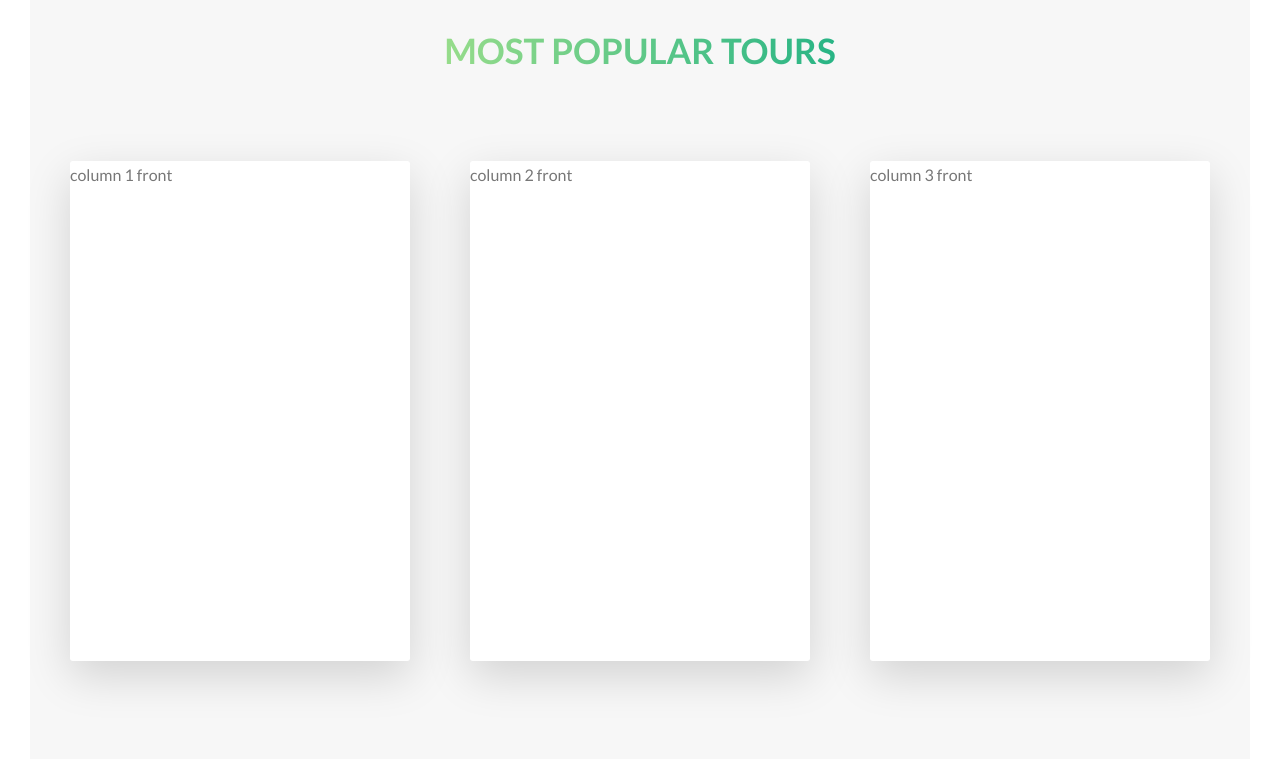
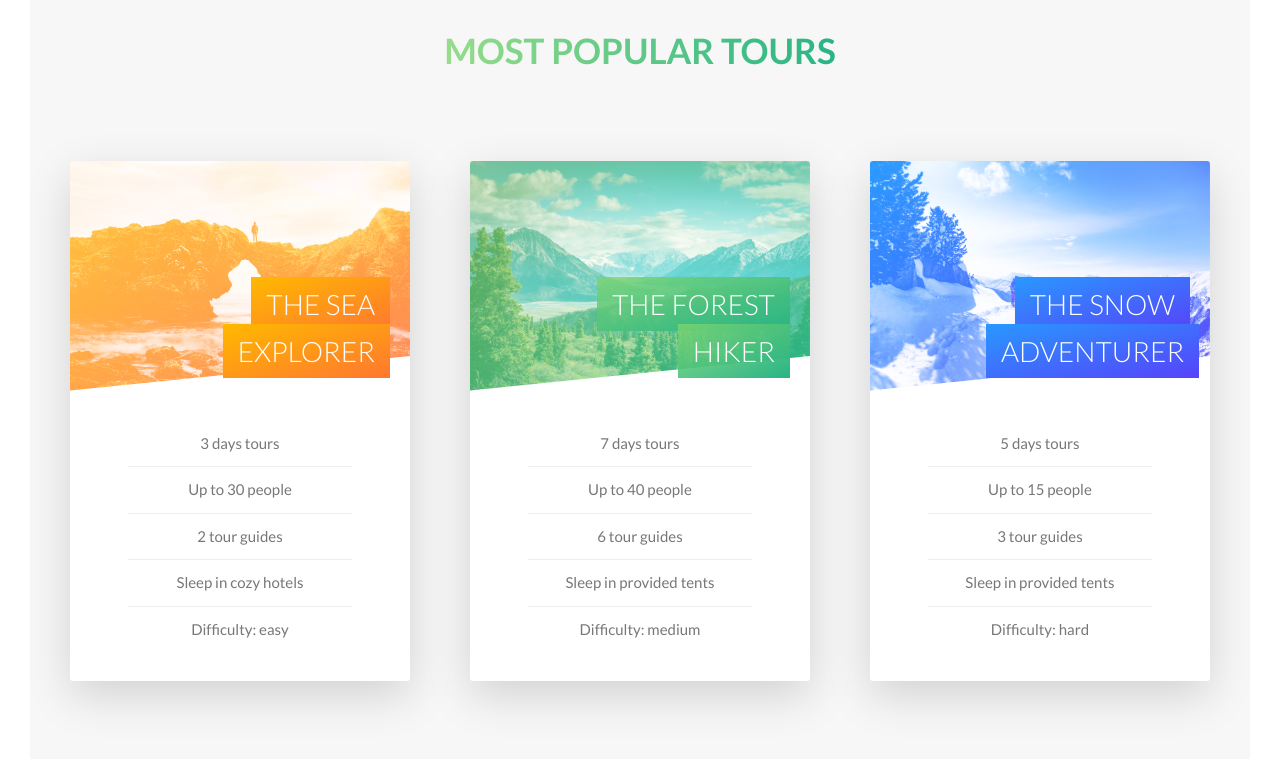
Before and after one commit to dhrubach/advanced-css-sass, a website: page vanilla-css-sass/index.html in a window 1280 px wide. Shown: the part 2149-2908 px from the top of the page. Drawn offline with Linux system fonts and the light colour scheme.

Commit message:
udpate : tours card - front face styling

```diff
--- a/vanilla-css-sass/index.html
+++ b/vanilla-css-sass/index.html
@@ -126,7 +126,21 @@
 					<div class="col col-1-3">
 						<div class="app-tours__card">
 							<div class="app-tours-card__item app-tours-card--front">
-								column 1 front
+								<div class="app-tours-card__image app-tours-card__image--sea"></div>
+								<h4 class="app-tours-card__header">
+									<span class="app-tours-header__text app-tours-header__text--sea">
+										The Sea Explorer
+									</span>
+								</h4>
+								<div class="app-tours-card__details">
+									<ul>
+										<li>3 days tours</li>
+										<li>Up to 30 people</li>
+										<li>2 tour guides</li>
+										<li>Sleep in cozy hotels</li>
+										<li>Difficulty: easy</li>
+									</ul>
+								</div>
 							</div>
 							<div class="app-tours-card__item app-tours-card--back app-tours-card--back--sea">
 								column 1 back
@@ -137,7 +151,21 @@
 					<div class="col col-1-3">
 						<div class="app-tours__card">
 							<div class="app-tours-card__item app-tours-card--front">
-								column 2 front
+								<div class="app-tours-card__image app-tours-card__image--forest"></div>
+								<h4 class="app-tours-card__header">
+									<span class="app-tours-header__text app-tours-header__text--forest">
+										The Forest Hiker
+									</span>
+								</h4>
+								<div class="app-tours-card__details">
+									<ul>
+										<li>7 days tours</li>
+										<li>Up to 40 people</li>
+										<li>6 tour guides</li>
+										<li>Sleep in provided tents</li>
+										<li>Difficulty: medium</li>
+									</ul>
+								</div>
 							</div>
 							<div class="app-tours-card__item app-tours-card--back app-tours-card--back--forest">
 								column 2 back
@@ -148,7 +176,21 @@
 					<div class="col col-1-3">
 						<div class="app-tours__card">
 							<div class="app-tours-card__item app-tours-card--front">
-								column 3 front
+								<div class="app-tours-card__image app-tours-card__image--snow"></div>
+								<h4 class="app-tours-card__header">
+									<span class="app-tours-header__text app-tours-header__text--snow">
+										The Snow Adventurer
+									</span>
+								</h4>
+								<div class="app-tours-card__details">
+									<ul>
+										<li>5 days tours</li>
+										<li>Up to 15 people</li>
+										<li>3 tour guides</li>
+										<li>Sleep in provided tents</li>
+										<li>Difficulty: hard</li>
+									</ul>
+								</div>
 							</div>
 							<div class="app-tours-card__item app-tours-card--back app-tours-card--back--snow">
 								column 3 back
--- a/vanilla-css-sass/sass/components/_tour-card.scss
+++ b/vanilla-css-sass/sass/components/_tour-card.scss
@@ -4,9 +4,10 @@
 	&__card {
 		position: relative;
 
-		height: 50rem;
+		height: 52rem;
 
 		//* 'perspective' is always applied on the parent element
+		//! new property - 'perspective'
 		-webkit-perspective: 150rem;
 			perspective: 150rem;
 
@@ -30,8 +31,10 @@
 		top: 0;
 		left: 0;
 
+		overflow: hidden;
+
 		width: 100%;
-		height: 50rem;
+		height: 52rem;
 
 		transition: all 1s ease;
 
@@ -51,16 +54,16 @@
 		&--sea {
 			background-image: linear-gradient(
 				to right bottom,
-				rgba($color-primary-light, 0.8),
-				rgba($color-primary-dark, 0.808)
+				rgba($color-secondary-light, 0.8),
+				rgba($color-secondary-dark, 0.808)
 			);
 		}
 
 		&--forest {
 			background-image: linear-gradient(
 				to right bottom,
-				rgba($color-secondary-light, 0.8),
-				rgba($color-secondary-dark, 0.808)
+				rgba($color-primary-light, 0.8),
+				rgba($color-primary-dark, 0.808)
 			);
 		}
 
@@ -72,4 +75,116 @@
 			);
 		}
 	}
+
+	&__image {
+		height: 23rem;
+
+		background-size: cover;
+
+		//! new property - 'background-blend-mode'
+		background-blend-mode: screen;
+
+		-webkit-clip-path: polygon(0 0, 100% 0, 100% 85%, 0 100%);
+			clip-path: polygon(0 0, 100% 0, 100% 85%, 0 100%);
+
+		&--sea {
+			background-image: linear-gradient(
+					to right bottom,
+					$color-secondary-light,
+					$color-secondary-dark
+				),
+				url('../assets/images/nat-5.jpg');
+		}
+
+		&--forest {
+			background-image: linear-gradient(
+					to right bottom,
+					$color-primary-light,
+					$color-primary-dark
+				),
+				url('../assets/images/nat-6.jpg');
+		}
+
+		&--snow {
+			background-image: linear-gradient(
+					to right bottom,
+					$color-tertiary-light,
+					$color-tertiary-dark
+				),
+				url('../assets/images/nat-7.jpg');
+		}
+	}
+
+	&__header {
+		font-size: 2.8rem;
+		font-weight: 300;
+
+		position: absolute;
+		top: 12rem;
+		right: 2rem;
+
+		width: 60%;
+
+		text-align: right;
+		text-transform: uppercase;
+
+		color: $color-white;
+	}
+
+	&__details {
+		padding: 3rem;
+
+		ul {
+			width: 80%;
+			margin: 0 auto;
+
+			list-style: none;
+
+			li {
+				font-size: 1.5rem;
+
+				padding: 1rem;
+
+				text-align: center;
+
+				&:not(:last-child) {
+					border-bottom: 1px solid #eee;
+				}
+			}
+		}
+	}
 }
+
+.app-tours-header {
+	&__text {
+		padding: 1rem 1.5rem;
+
+		//! new property - 'box-decoration-break'
+		-webkit-box-decoration-break: clone;
+			box-decoration-break: clone;
+
+		&--sea {
+			background-image: linear-gradient(
+				to right bottom,
+				$color-secondary-light,
+				$color-secondary-dark
+			);
+		}
+
+		&--forest {
+			background-image: linear-gradient(
+				to right bottom,
+				$color-primary-light,
+				$color-primary-dark
+			);
+		}
+
+		&--snow {
+			background-image: linear-gradient(
+				to right bottom,
+				$color-tertiary-light,
+				$color-tertiary-dark
+			);
+		}
+	}
+}
```
Also changed, not shown: vanilla-css-sass/css/style.css.
